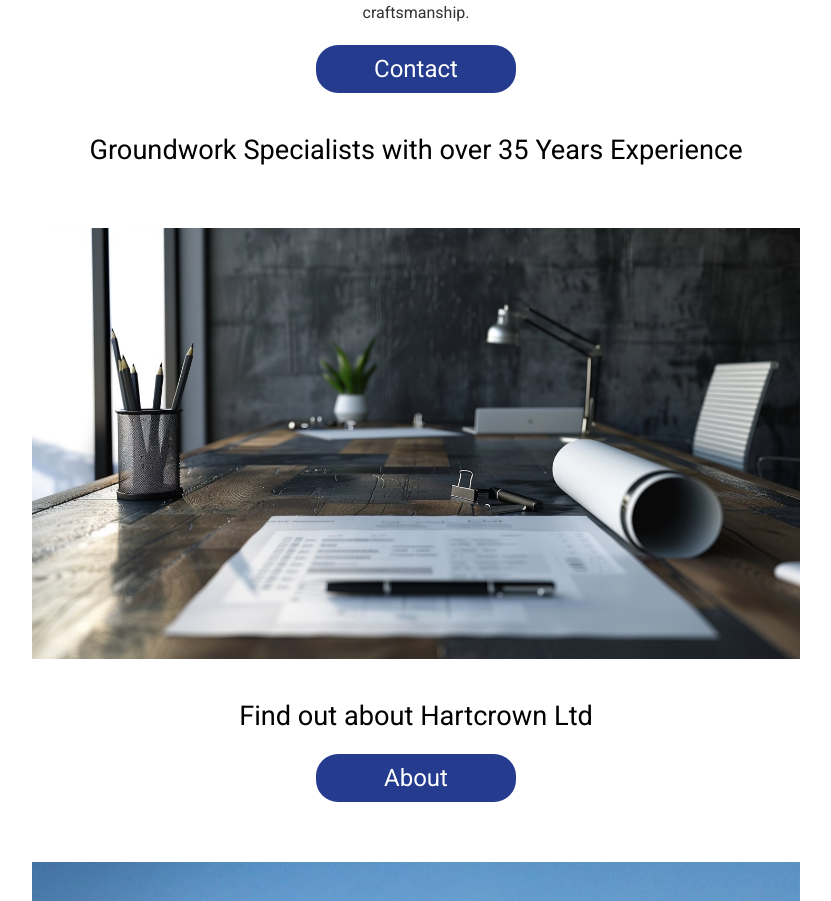
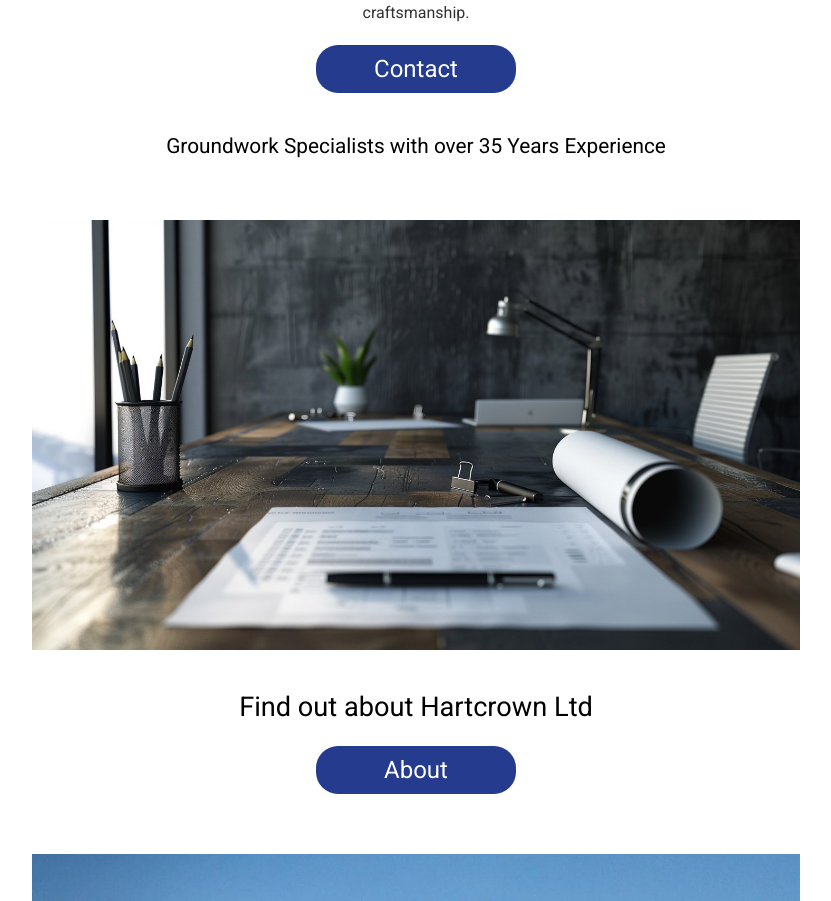
Before and after one commit to mycalldev/hartcrown, a Next.js app: page / in a window 1280 px wide. Shown: the part 1201-2102 px from the top of the page, without its empty margins (224-1055 px from the left). Built offline with nearby package versions, Linux system fonts and the light colour scheme.

Commit message:
updated styling

```diff
--- a/app/page.js
+++ b/app/page.js
@@ -35,7 +35,7 @@ export default function Home() {
           <Link href="tel:" className={styles.linkBTN}>Contact</Link>
       </div>
 
-      <div className={styles.tagLine}>Groundwork Specialists with over 35 Years Experience</div>
+      <div className={styles.tagLineTop}>Groundwork Specialists with over 35 Years Experience</div>
 
 
 
@@ -97,7 +97,6 @@ export default function Home() {
           <Link href="/" className={styles.linkBTN}>View</Link>
       </div>
 
-
     </main>
   )
 }
--- a/app/page.module.css
+++ b/app/page.module.css
@@ -46,6 +46,16 @@
   line-height: 1.3;
 }
 
+.tagLineTop {
+  width: 80%;
+  margin: 40px auto 20px auto;
+  text-align: center;
+  font-size: 1.3rem;
+  color: #000;
+  line-height: 1.3;
+}
+
+
 /* CTA BUTTONS */
 .contactBTNContainer {
   margin: 10px auto;
```
